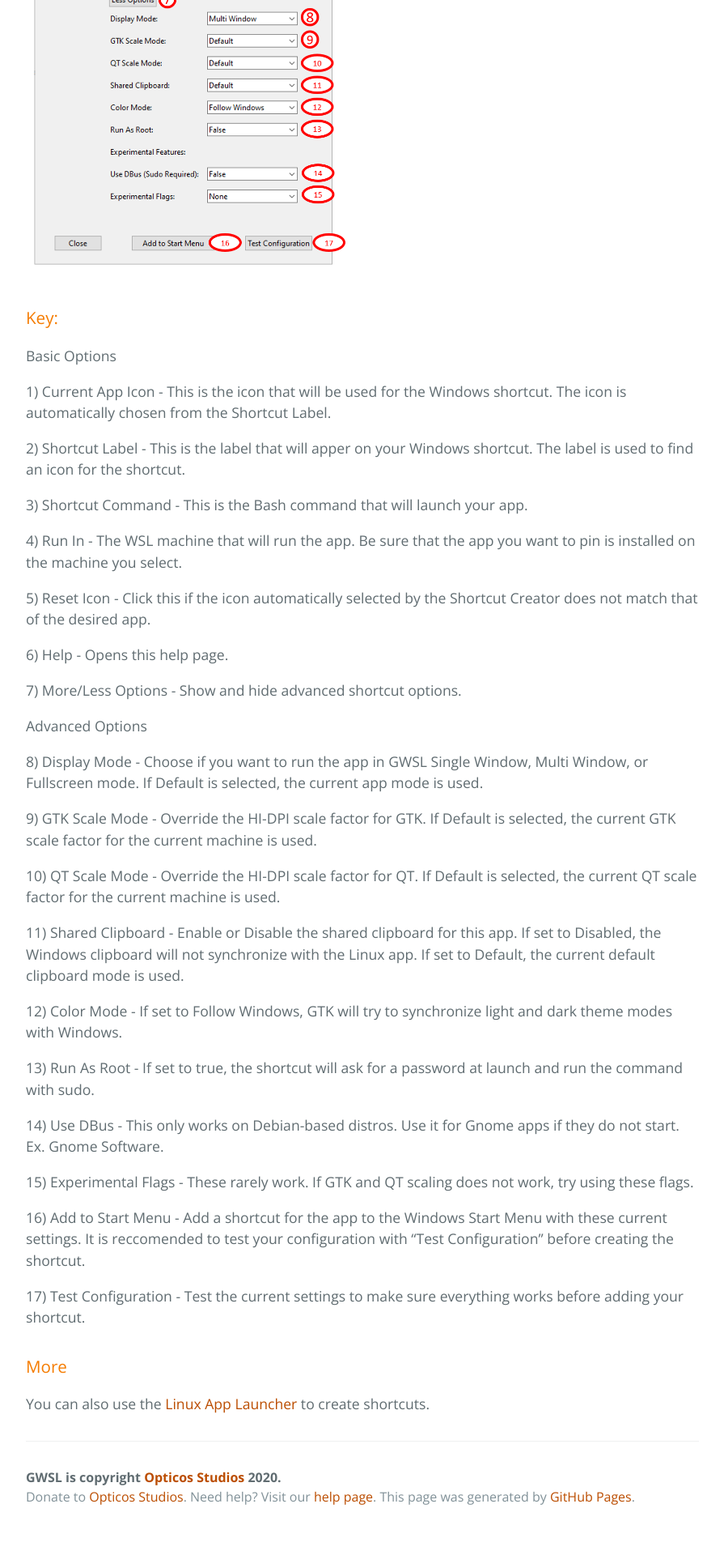
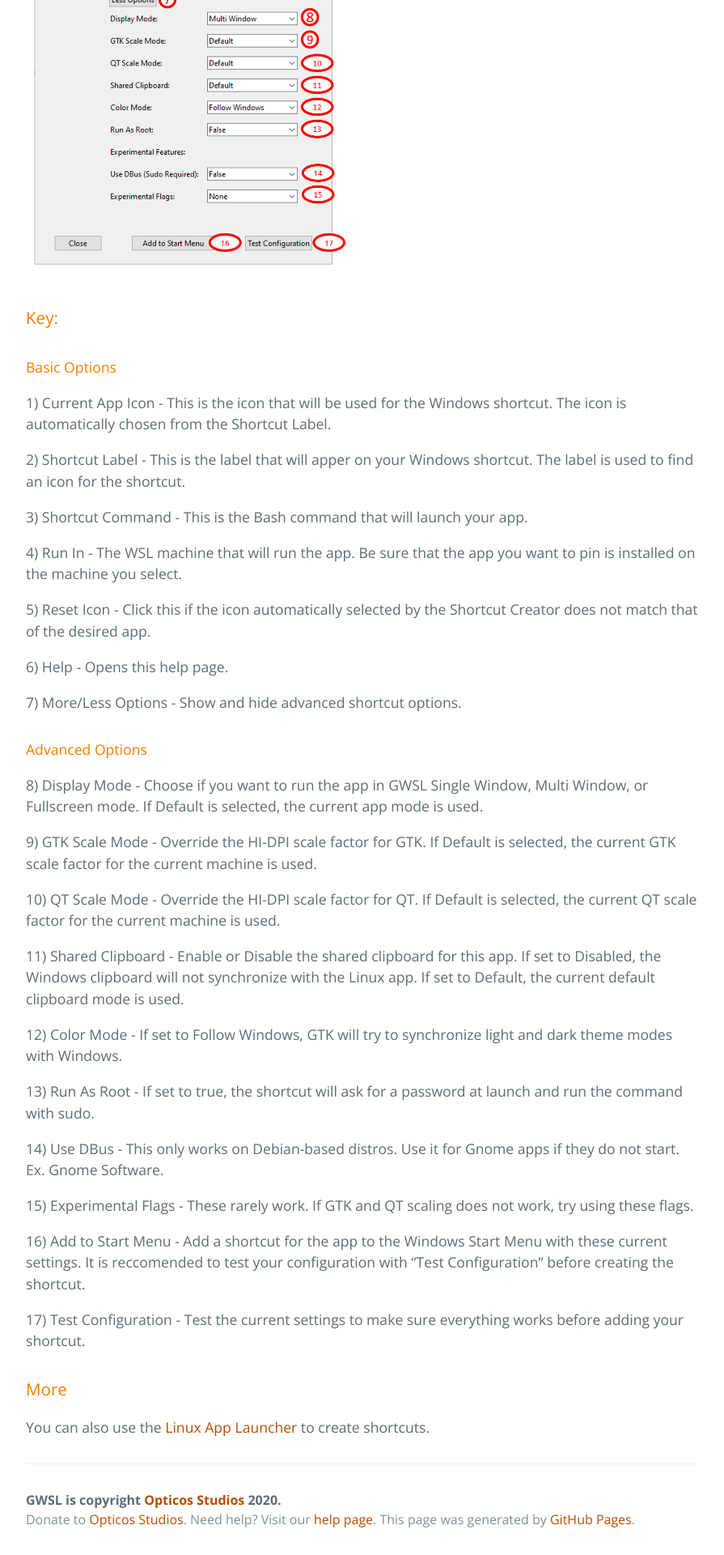
Before and after one commit to Opticos/gwsl, a Jekyll site: the page built from tutorials/shortcut.md, in a window 1280 px wide. Shown: the part 713-2633 px from the top of the page at 81% size, without its empty margins (192-1087 px from the left). Built offline with Jekyll 4.4.1, drawn with Linux system fonts in a browser that asks for light colours; the repository's description, which GitHub fills in, is left out; before the commit the page ends 2605 px from its top, so only the background shows below that.

```diff
--- a/tutorials/shortcut.md
+++ b/tutorials/shortcut.md
@@ -13,7 +13,7 @@ The Shortcut Creator UI:
 
 ### Key:
 
-Basic Options
+#### Basic Options
 
 1) Current App Icon - This is the icon that will be used for the Windows shortcut. The icon is automatically chosen from the Shortcut Label.
 
@@ -29,7 +29,7 @@ Basic Options
 
 7) More/Less Options - Show and hide advanced shortcut options.
 
-Advanced Options
+#### Advanced Options
 
 8) Display Mode - Choose if you want to run the app in GWSL Single Window, Multi Window, or Fullscreen mode. If Default is selected, the current app mode is used.
 
```
